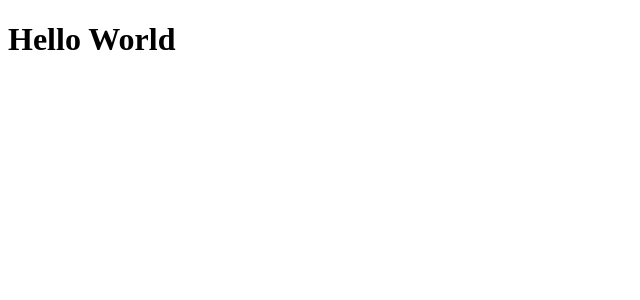
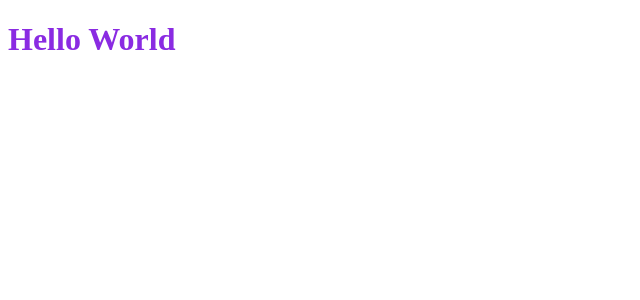
Before and after one commit to GabrielS0ares/ignews, a Next.js app: page / in a window 1280 px wide. Shown: the top 300 px of the page, without its empty margins (0-640 px from the left). Built offline with nearby package versions, Linux system fonts and the light colour scheme.

Commit message:
:lipstick: feat: estilizando componente

```diff
--- a/src/pages/index.tsx
+++ b/src/pages/index.tsx
@@ -5,7 +5,10 @@
 
 const inter = Inter({ subsets: ['latin'] })
 
+import styles  from '../styles/home.module.css'
+
 export default function Home() {
+
   return (
     <>
       <Head>
@@ -15,7 +18,7 @@
         <link rel="icon" href="/favicon.ico" />
       </Head>
       <main>
-        <h1>Hello World</h1>
+        <h1 className={styles.title}>Hello World</h1>
       </main>
     </>
   )
```
